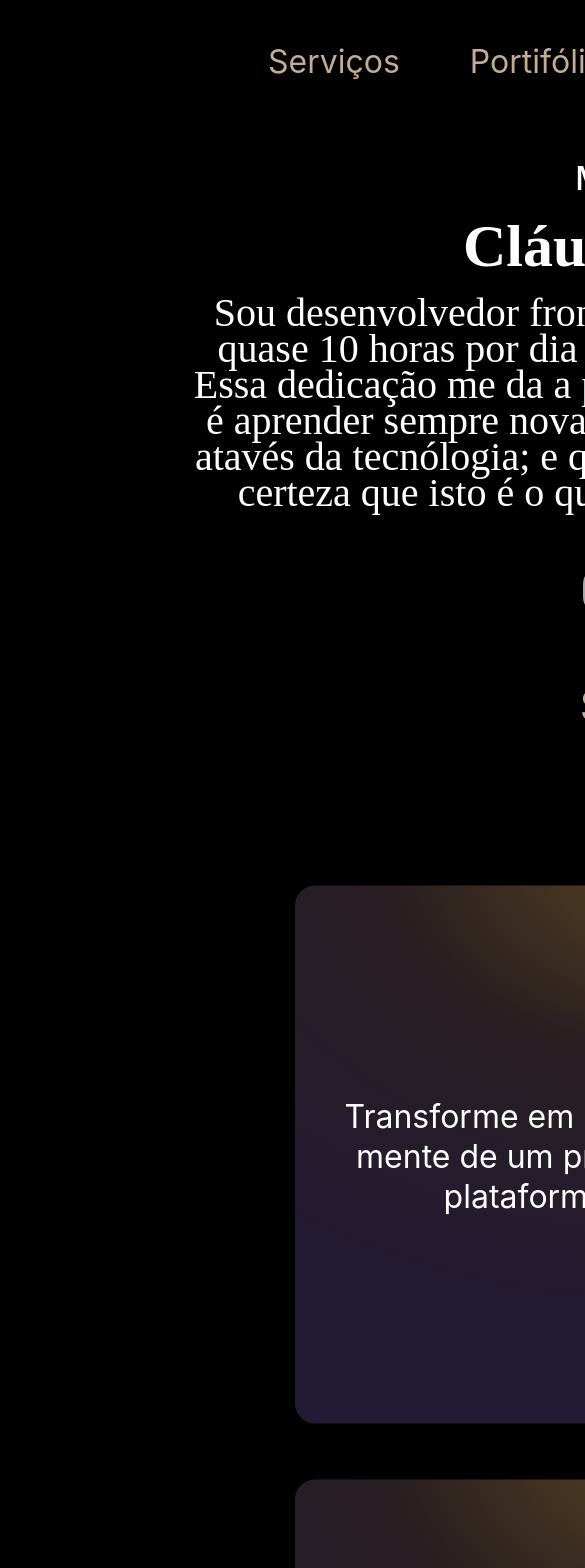
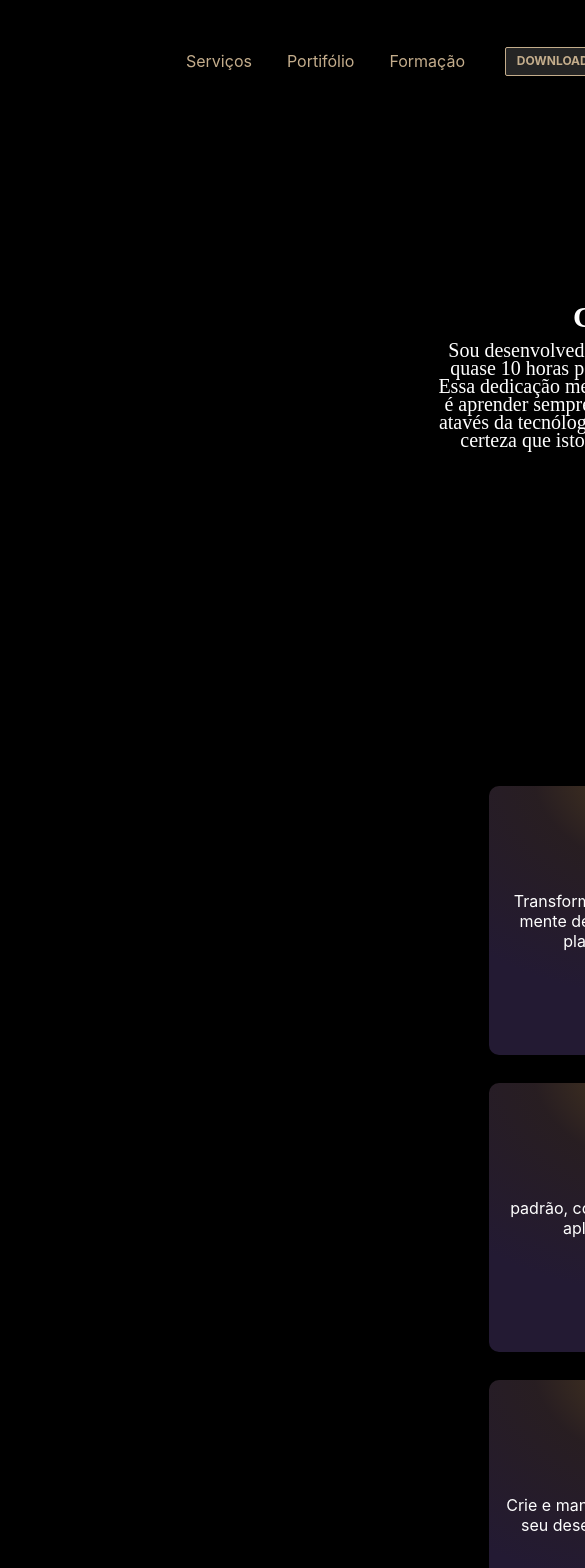
Before and after one commit to claudioares/my_personal_page, a React (Vite) app: page / in a window 390 px wide. Shown: the top 1568 px of the page, 585 px wide, since content can reach past the window. Built offline with nearby package versions, Linux system fonts and the light colour scheme.

Commit message:
add responsividade

```diff
--- a/src/global_styles/index.css
+++ b/src/global_styles/index.css
@@ -41,12 +41,14 @@ a{
   }
 }
 @media (max-width: 768px) {
-
+  .container_page{
+    width: 100%;
+  }
   .container_header{
     position:static;
 
     padding: 0;
-    max-width: 1328px;
+    max-width: 768px;
 
     justify-content: center;
   }
@@ -60,42 +62,28 @@ a{
  .section_body_page{
   align-items: center;
   width: 100%;
- }
+  }
  .content_discription{
   flex-direction: column;
- }
+  }
  .formation_description{
   flex-direction: column;
- }
+  }
+ .imagen_portifolio{
+  display: none;
+  }
  .span_page_init{
   display: none;
- }
+  }
  .content_footer{
   flex-direction: column;
+  justify-content: center;
+  align-items: center;
+
   border: none;
- }
+  max-width: 768px;
+  }
  .rigth{
   display: none;
- }
-}
-@media (max-width: 425px) {
-  .container_page{
-    transform: scale3d(1,1,1);
-  }
-  .container_header{
-    transform: scale3d(2,2,1);
-  }
-  .section_body_page{
-    transform: scale3d(2,2,2);
-  }
-  .content_services{
-    transform: scale3d(2,2,2);
-    margin: 40% 0;
-  }
-  .presents_sections{
-    transform: scale3d(1.2,1.2,1);
-  }
-  .imagen_portifolio{
-    display: none;
   }
 }
```
